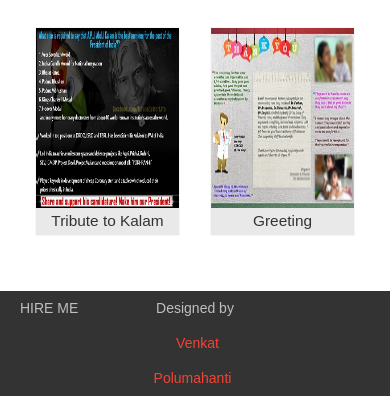
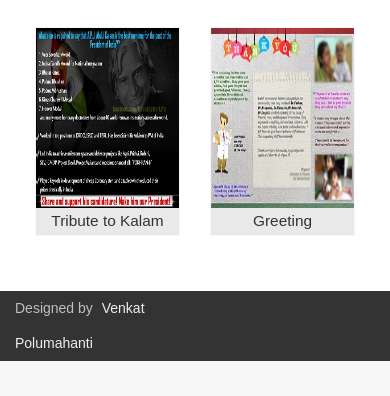
Before and after one commit to venkat4541/Portfolio-FEND, a plain HTML site: page index.html in a window 390 px wide. Shown: the part 1557-1953 px from the top of the page. After the commit the page ends 1918 px from the top, so only its background shows below. Drawn offline with nearby package versions, Linux system fonts and the light colour scheme; a web font is replaced by a local one.

Commit message:
Edited footer and added Angular energy convertor app to the list

```diff
--- a/css/main.css
+++ b/css/main.css
@@ -71,7 +71,7 @@ h3 {
     color: #eee;
 }
 
-.credits a {
+.credits a:hover {
     color: #F44336;
 }
 
@@ -80,6 +80,14 @@ h3 {
 .logo {
     margin-left: 10px;
     margin-top: 10px;
+}
+
+.title h1 {
+  margin-top: 30px;
+}
+
+.title h3 {
+  margin-top: 10px;
 }
 
 hr {
@@ -272,4 +280,8 @@ header {
     .featured-images {
         text-align: center;
     }
+
+    .credits {
+      text-align: left;
+    }
 }
--- a/index.html
+++ b/index.html
@@ -19,7 +19,7 @@
             <div class="col-xs-3">
                 <img class="logo" src="img/Watermark_logo.jpg" alt="logo" />
             </div>
-            <div class="col-xs-9 text-right text-uppercase">
+            <div class="col-xs-9 text-right text-uppercase title">
                 <h1>Venkat Polumahanti</h1>
                 <h3>Front-End Ninja</h3>
             </div>
@@ -175,13 +175,13 @@
         <!--    FOOTER    -->
         <section class="footer">
             <div class="row ftr">
-                <div class="col-xs-4 copyright">
+                <div class="col-sm-4 hidden-xs copyright">
                     <h5><a href="http://venkatp.com/#contact">HIRE ME</a></h5>
                 </div>
-                <div class="col-xs-4 credits">
+                <div class="col-sm-4 col-xs-7 credits">
                   Designed by <a href="http://venkat.com">Venkat Polumahanti</a>
                 </div>
-                <div class="col-xs-4 social">
+                <div class="col-sm-4 col-xs-5 social">
                     <a href="https://linkedin.com/in/vpolumahanti"><span class="zocial-linkedin"></span></a>
                     <a href="https://github.com/venkat4541"><span class="zocial-github"></span></a>
                     <a href="mailto:venkat4541@gmail.com?Subject=Sent%20from%20portfolio" target="_top"><span class="zocial-email"></span></a>
```
